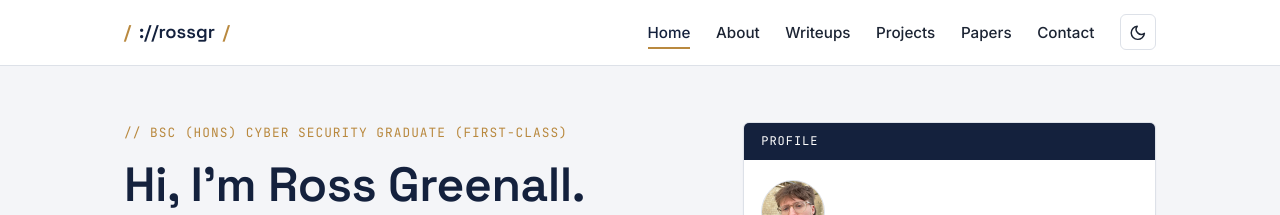
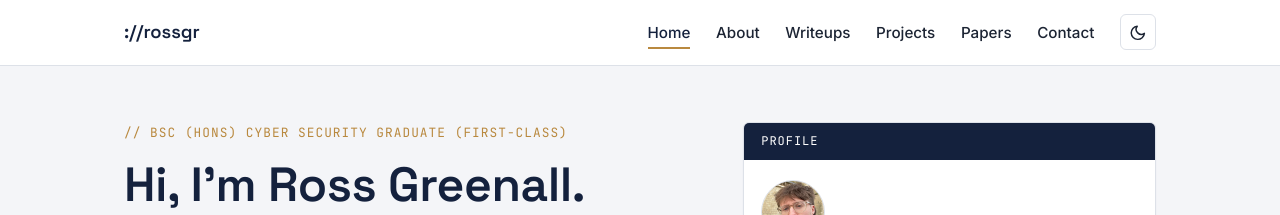
Before and after one commit to rossgr/rossgr.github.io, a Jekyll site: the page built from index.html, in a window 1280 px wide. Shown: the top 215 px of the page. Built offline with Jekyll 4.4.1, drawn with Linux system fonts in a browser that asks for light colours.

```diff
--- a/_includes/header.html
+++ b/_includes/header.html
@@ -3,7 +3,7 @@
 <header class="site-header">
   <div class="wrap">
     <a class="site-logo" href="{{ '/' | relative_url }}">
-      <span class="bracket">/</span>://rossgr<span class="bracket">/</span>
+    </span>://rossgr</span>
     </a>
 
     <nav class="site-nav" aria-label="Primary">
```
